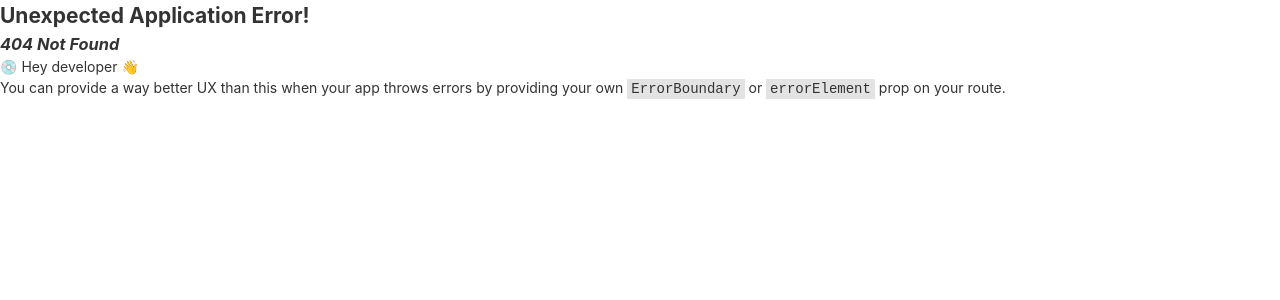
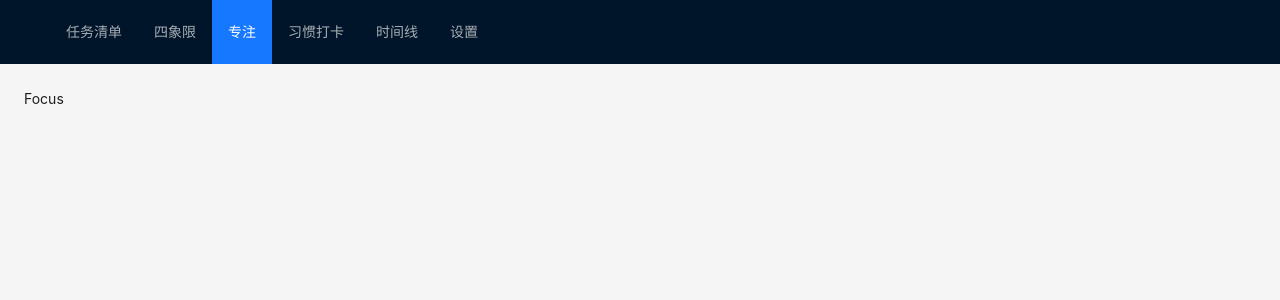
Before and after one commit to vfrwh/TodoTickList, a React (Vite) app: page /focus in a window 1280 px wide. Before the commit this address had no page. Shown: the top 300 px of the page. Built offline with nearby package versions, Linux system fonts and the light colour scheme.

Commit message:
配置路由和页面

```diff
--- /dev/null
+++ b/src/data/layoutData.ts
@@ -0,0 +1,30 @@
+import type { LayoutItem } from "@/types/type"
+
+const layoutData :{[key:string]: LayoutItem } = {
+  item1: {
+    key:'/list',
+    title: '任务清单'
+  },
+  item2: {
+    key:'/quadrants',
+    title:'四象限'
+  },
+  item3: {
+    key:'/focus',
+    title:'专注'
+  },
+  item4: {
+    key:'/habit',
+    title:'习惯打卡'
+  },
+  item5: {
+    key:'/timeLine',
+    title:'时间线'
+  },
+  item6: {
+    key:'/settings',
+    title:'设置'
+  },
+}
+
+export { layoutData }
--- /dev/null
+++ b/src/pages/Focus/index.tsx
@@ -0,0 +1,11 @@
+
+function Focus() {
+
+  return (
+    <>
+        Focus
+    </>
+  )
+}
+
+export default Focus
--- /dev/null
+++ b/src/pages/Habit/index.tsx
@@ -0,0 +1,11 @@
+
+function Habit() {
+
+  return (
+    <>
+        Habit
+    </>
+  )
+}
+
+export default Habit
--- a/src/pages/Home/index.tsx
+++ /dev/null
@@ -1,11 +0,0 @@
-
-function Home() {
-
-  return (
-    <>
-        Home
-    </>
-  )
-}
-
-export default Home
--- a/src/pages/Layout/index.tsx
+++ b/src/pages/Layout/index.tsx
@@ -1,11 +1,55 @@
+import React from 'react';
+import { Layout, Menu } from 'antd';
+import { Outlet, useNavigate, useLocation } from 'react-router-dom';
+import { layoutData } from '@/data/layoutData';
 
-function Layout() {
+const { Header, Content } = Layout;
+
+const menuItems = Object.values(layoutData).map((item) => ({
+  key: String(item.key),
+  label: item.title,
+}));
+
+const LayoutComponent: React.FC = () => {
+  const navigate = useNavigate();
+  const location = useLocation();
+
+  const onMenuClick = (e: { key: string }) => {
+    const path = e.key;
+    navigate(path);
+  };
+
 
   return (
-    <>
-        Layout
-    </>
-  )
-}
+    <Layout>
+      <Header
+        style={{
+          position: 'sticky',
+          top: 0,
+          zIndex: 1,
+          width: '100%',
+          display: 'flex',
+          alignItems: 'center',
+        }}
+      >
+        <div className="demo-logo" />
+        <Menu
+          theme="dark"
+          mode="horizontal"
+          defaultSelectedKeys={['1']}
+          selectedKeys={[location.pathname]}
+          items={menuItems}
+          onClick={onMenuClick}
+          style={{ flex: 1, minWidth: 0 }}
+        />
+      </Header>
 
-export default Layout
+      {/* 添加 Content 区域和 Outlet */}
+      <Content style={{ padding: '24px', minHeight: 'calc(100vh - 64px)' }}>
+        <Outlet />
+      </Content>
+    </Layout>
+  );
+};
+
+export default LayoutComponent;
--- /dev/null
+++ b/src/pages/List/index.tsx
@@ -0,0 +1,11 @@
+
+function List() {
+
+  return (
+    <>
+        List
+    </>
+  )
+}
+
+export default List
--- /dev/null
+++ b/src/pages/Quadrants/index.tsx
@@ -0,0 +1,11 @@
+
+function Quadrants() {
+
+  return (
+    <>
+        Quadrants
+    </>
+  )
+}
+
+export default Quadrants
--- /dev/null
+++ b/src/pages/Settings/index.tsx
@@ -0,0 +1,11 @@
+
+function Settings() {
+
+  return (
+    <>
+        Settings
+    </>
+  )
+}
+
+export default Settings
--- /dev/null
+++ b/src/pages/TimeLine/index.tsx
@@ -0,0 +1,11 @@
+
+function TimeLine() {
+
+  return (
+    <>
+        TimeLine
+    </>
+  )
+}
+
+export default TimeLine
--- a/src/router/index.tsx
+++ b/src/router/index.tsx
@@ -1,10 +1,15 @@
-import { createBrowserRouter } from "react-router-dom";
+import { createBrowserRouter,Navigate } from "react-router-dom";
 import { lazy, Suspense } from "react";
 import Loading from "@/components/Loading";
 
-const Home = lazy(() => import('@/pages/Home'))
+const List = lazy(() => import('@/pages/List'))
 const Layout = lazy(() => import('@/pages/Layout'))
-
+// 导入其他页面组件（如果需要不同的组件）
+const Quadrants = lazy(() => import('@/pages/Quadrants'))
+const Focus = lazy(() => import('@/pages/Focus'))
+const Habit = lazy(() => import('@/pages/Habit'))
+const TimeLine = lazy(() => import('@/pages/TimeLine'))
+const Settings = lazy(() => import('@/pages/Settings'))
 
 const withSuspense = (Component: React.ComponentType) => (
   <Suspense fallback={<Loading />}>
@@ -19,11 +24,31 @@ const router = createBrowserRouter([
     children: [
       {
         index: true,
-        element: withSuspense(Home),
+        element: <Navigate to="/list" replace />,
       },
       {
-        path: 'home',
-        element: withSuspense(Home),
+        path: 'list',
+        element: withSuspense(List),
+      },
+      {
+        path: 'quadrants',
+        element: withSuspense(Quadrants),
+      },
+      {
+        path: 'focus',
+        element: withSuspense(Focus),
+      },
+      {
+        path: 'habit',
+        element: withSuspense(Habit),
+      },
+      {
+        path: 'timeLine',
+        element: withSuspense(TimeLine),
+      },
+      {
+        path: 'settings',
+        element: withSuspense(Settings),
       },
     ]
   }
--- a/src/types/type.ts
+++ b/src/types/type.ts
@@ -0,0 +1,4 @@
+export interface LayoutItem {
+  key: string
+  title: string
+}
--- a/src/utils/request.tsx
+++ b/src/utils/request.tsx
@@ -3,7 +3,7 @@ import { getToken, removeToken } from './token'
 import router from '@/router'
 
 const request = axios.create({
-  baseURL: 'http://geek.itheima.net/v1_0',
+  // baseURL: 'http://geek.itheima.net/v1_0',
   timeout: 5000
 })
 
```
